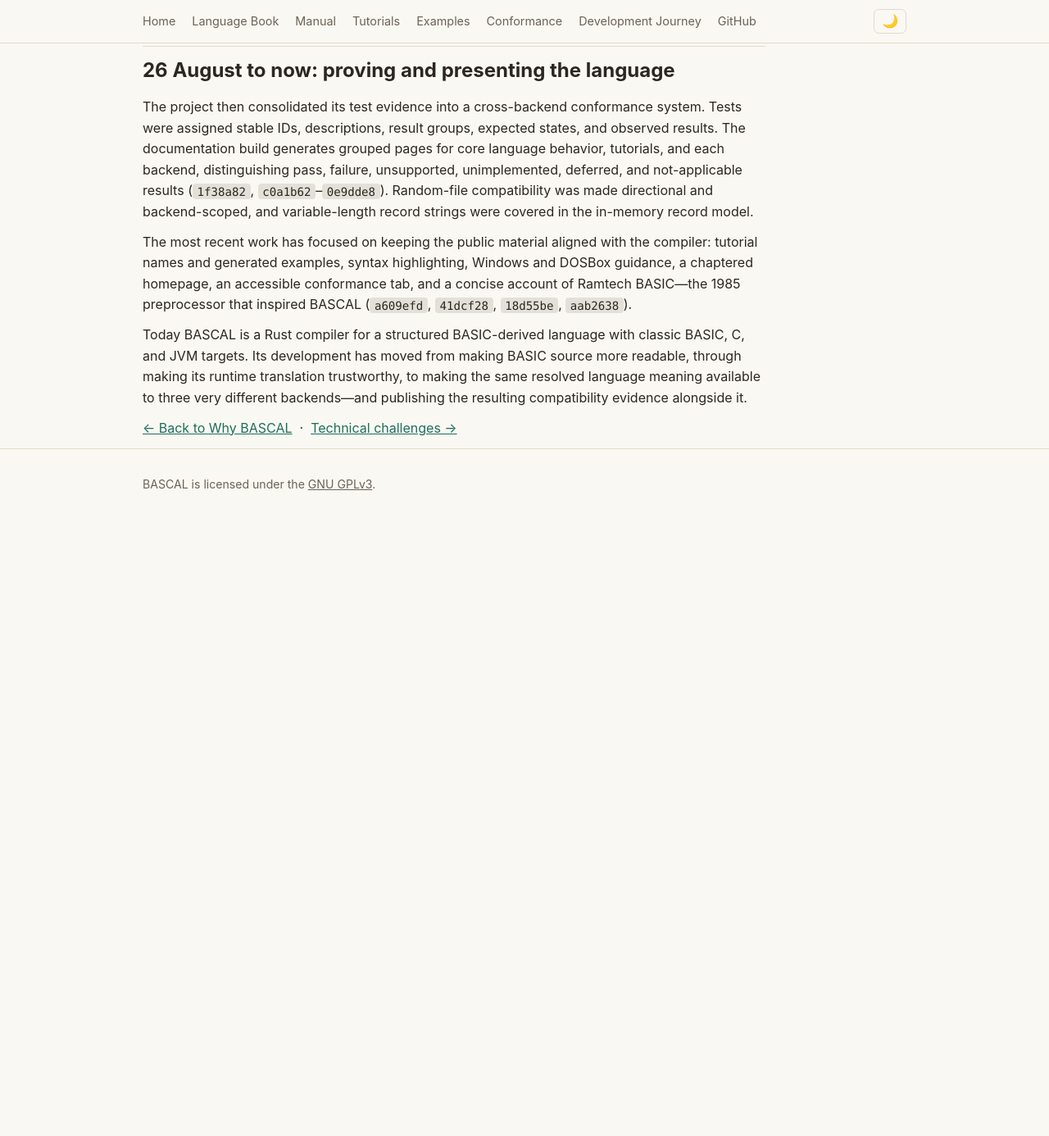
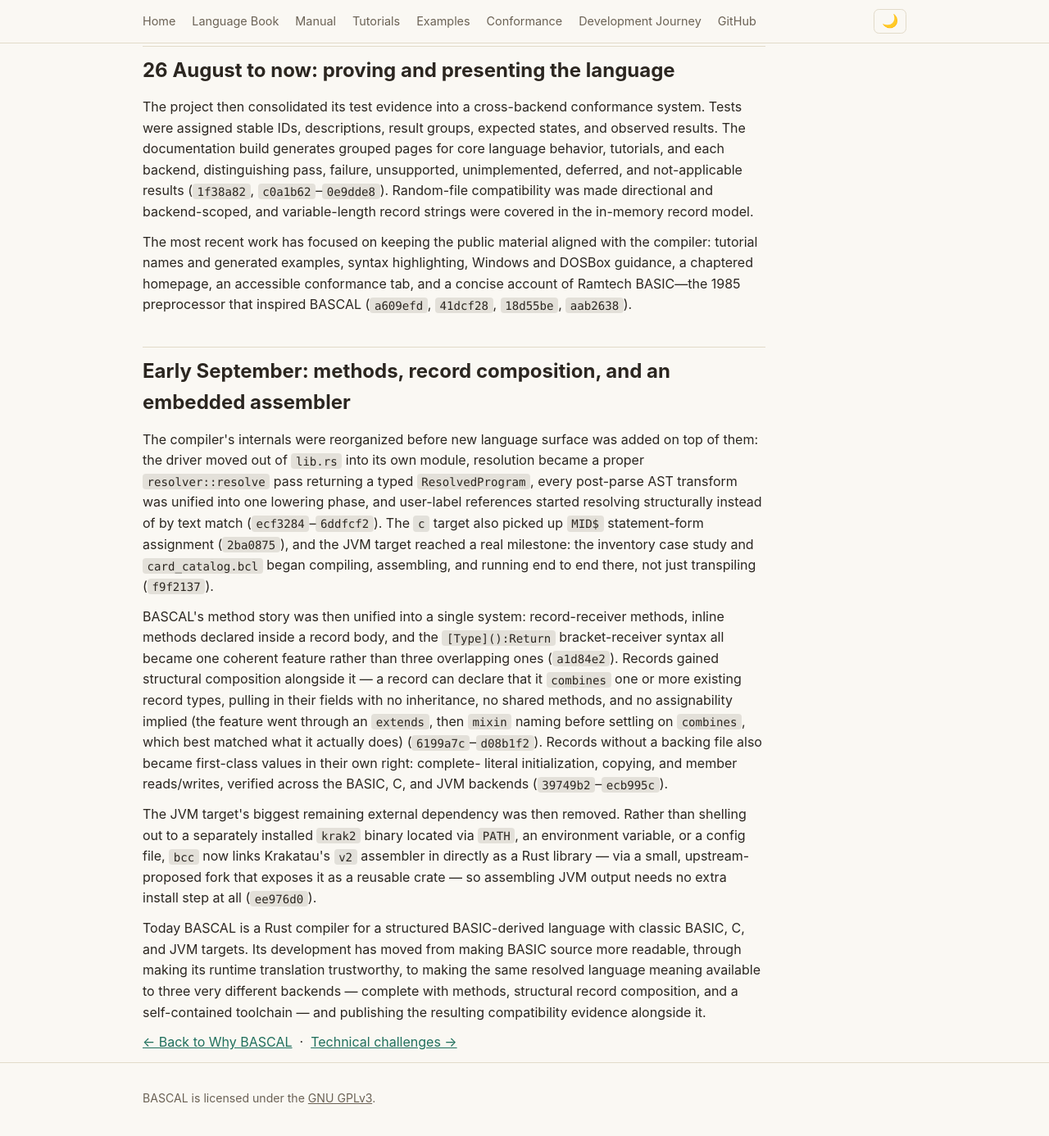
Before and after one commit to johnjoeallen/bascal, an MkDocs documentation site: the page built from docs/journey.md, in a window 1280 px wide and 1400 px high, scrolled down 2950 px. Shown: the top 1386 px of the window at 82% size. Built offline with MkDocs 1.6.1, drawn with Linux system fonts in a browser that asks for light colours; before the commit the page ends 3600 px from its top, so only the background shows below that.

Commit message:
docs: extend the Development Journey page (#145)
* docs: credit the Krakatau project in the README and manual

Adds an explicit Acknowledgments section to the README, and a thank-you
to Storyyeller/Krakatau alongside the existing --target jvm assembler
explanation in the command-line reference.

Co-Authored-By: Claude Sonnet 5 <noreply@anthropic.com>
Claude-Session: https://claude.ai/code/session_014cxM7R4yjVMkwZQep2JpYP

* docs: extend the Development Journey page through early September

Adds a new section covering the driver/resolver refactor, MID$
statement-form assignment on --target c, the JVM inventory/card_catalog
milestone, the unified method system, record combines (and its naming
history), in-memory record values, and embedding krakatau2 as a library.
Updates the closing summary paragraph to match.

Co-Authored-By: Claude Sonnet 5 <noreply@anthropic.com>
Claude-Session: https://claude.ai/code/session_014cxM7R4yjVMkwZQep2JpYP

---------

Co-authored-by: Claude Sonnet 5 <noreply@anthropic.com>

```diff
--- a/docs/journey.md
+++ b/docs/journey.md
@@ -151,11 +151,46 @@ Windows and DOSBox guidance, a chaptered homepage, an accessible conformance
 tab, and a concise account of Ramtech BASIC—the 1985 preprocessor that
 inspired BASCAL (`a609efd`, `41dcf28`, `18d55be`, `aab2638`).
 
+## Early September: methods, record composition, and an embedded assembler
+
+The compiler's internals were reorganized before new language surface was
+added on top of them: the driver moved out of `lib.rs` into its own module,
+resolution became a proper `resolver::resolve` pass returning a typed
+`ResolvedProgram`, every post-parse AST transform was unified into one
+lowering phase, and user-label references started resolving structurally
+instead of by text match (`ecf3284`–`6ddfcf2`). The `c` target also picked up
+`MID$` statement-form assignment (`2ba0875`), and the JVM target reached a
+real milestone: the inventory case study and `card_catalog.bcl` began
+compiling, assembling, and running end to end there, not just transpiling
+(`f9f2137`).
+
+BASCAL's method story was then unified into a single system: record-receiver
+methods, inline methods declared inside a record body, and the
+`[Type]():Return` bracket-receiver syntax all became one coherent feature
+rather than three overlapping ones (`a1d84e2`). Records gained structural
+composition alongside it — a record can declare that it `combines` one or
+more existing record types, pulling in their fields with no inheritance, no
+shared methods, and no assignability implied (the feature went through an
+`extends`, then `mixin` naming before settling on `combines`, which best
+matched what it actually does) (`6199a7c`–`d08b1f2`). Records without a
+backing file also became first-class values in their own right: complete-
+literal initialization, copying, and member reads/writes, verified across
+the BASIC, C, and JVM backends (`39749b2`–`ecb995c`).
+
+The JVM target's biggest remaining external dependency was then removed.
+Rather than shelling out to a separately installed `krak2` binary located
+via `PATH`, an environment variable, or a config file, `bcc` now links
+Krakatau's `v2` assembler in directly as a Rust library — via a small,
+upstream-proposed fork that exposes it as a reusable crate — so assembling
+JVM output needs no extra install step at all (`ee976d0`).
+
 Today BASCAL is a Rust compiler for a structured BASIC-derived language with
 classic BASIC, C, and JVM targets. Its development has moved from making BASIC
 source more readable, through making its runtime translation trustworthy, to
 making the same resolved language meaning available to three very different
-backends—and publishing the resulting compatibility evidence alongside it.
+backends — complete with methods, structural record composition, and a
+self-contained toolchain — and publishing the resulting compatibility
+evidence alongside it.
 
 </div>
 
```
